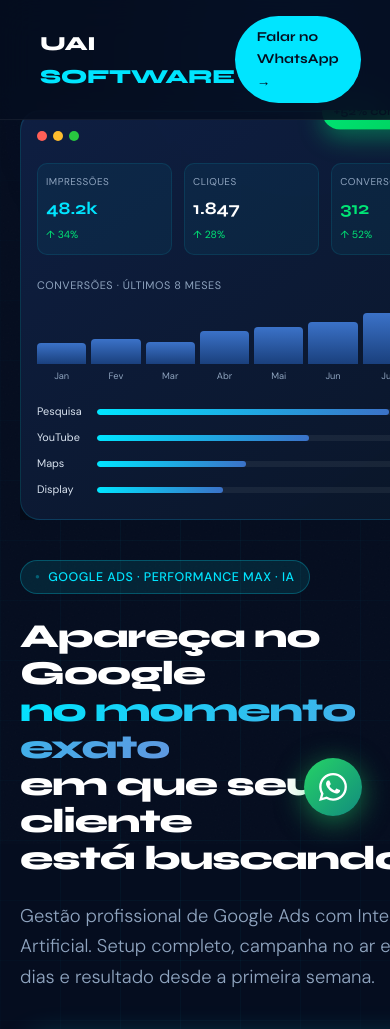
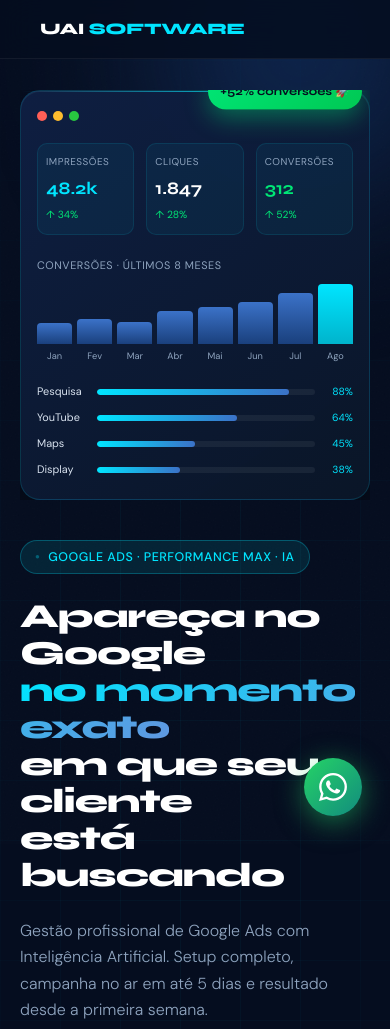
Before and after one commit to comercial978/sitenewrede, a plain HTML site: page googleads-performancemax.html in a window 390 px wide. Shown: the top 1029 px of the page. Drawn offline with Linux system fonts and the light colour scheme.

Commit message:
Add files via upload

```diff
--- a/googleads-performancemax.html
+++ b/googleads-performancemax.html
@@ -74,6 +74,8 @@
       backdrop-filter: blur(18px);
       border-bottom: 1px solid rgba(255,255,255,0.06);
       transition: padding .3s;
+      box-sizing: border-box;
+      overflow: hidden;
     }
     .nav-logo {
       font-family: var(--font-display);
@@ -131,6 +133,7 @@
 
     .hero-inner {
       max-width: 1200px;
+      width: 100%;
       margin: 0 auto;
       display: grid;
       grid-template-columns: 1fr 1fr;
@@ -174,7 +177,7 @@
     .hero-sub {
       font-size: 1.15rem;
       color: var(--gray-400);
-      max-width: 480px;
+      max-width: 100%;
       margin-bottom: 40px;
       font-weight: 300;
     }
@@ -833,8 +836,20 @@
       .dash-label { display: none; }
       .ch-label { width: 50px; font-size: .68rem; }
       .ch-pct { width: 28px; font-size: .65rem; }
-      .nav-cta { font-size: .78rem; padding: 8px 14px; }
-      #hero { padding-top: 110px; }
+      /* Nav: esconder CTA, logo não corta */
+      .nav-cta { display: none; }
+      .nav-logo { font-size: 1rem; }
+      nav { padding: 14px 16px; overflow: visible; }
+      /* Hero: padding e texto contido */
+      #hero { padding: 90px 20px 60px; overflow: hidden; }
+      /* Botões full width */
+      .btn-primary, .btn-secondary { width: 100%; justify-content: center; box-sizing: border-box; }
+      /* Stats em wrap */
+      .hero-stats { flex-wrap: wrap; gap: 16px; margin-top: 32px; }
+      .stat-n { font-size: 1.5rem; }
+      /* Parágrafos e sub contidos */
+      .hero-sub { font-size: 1rem; max-width: 100%; }
+      p { max-width: 100%; }
     }
   </style>
 </head>
```
